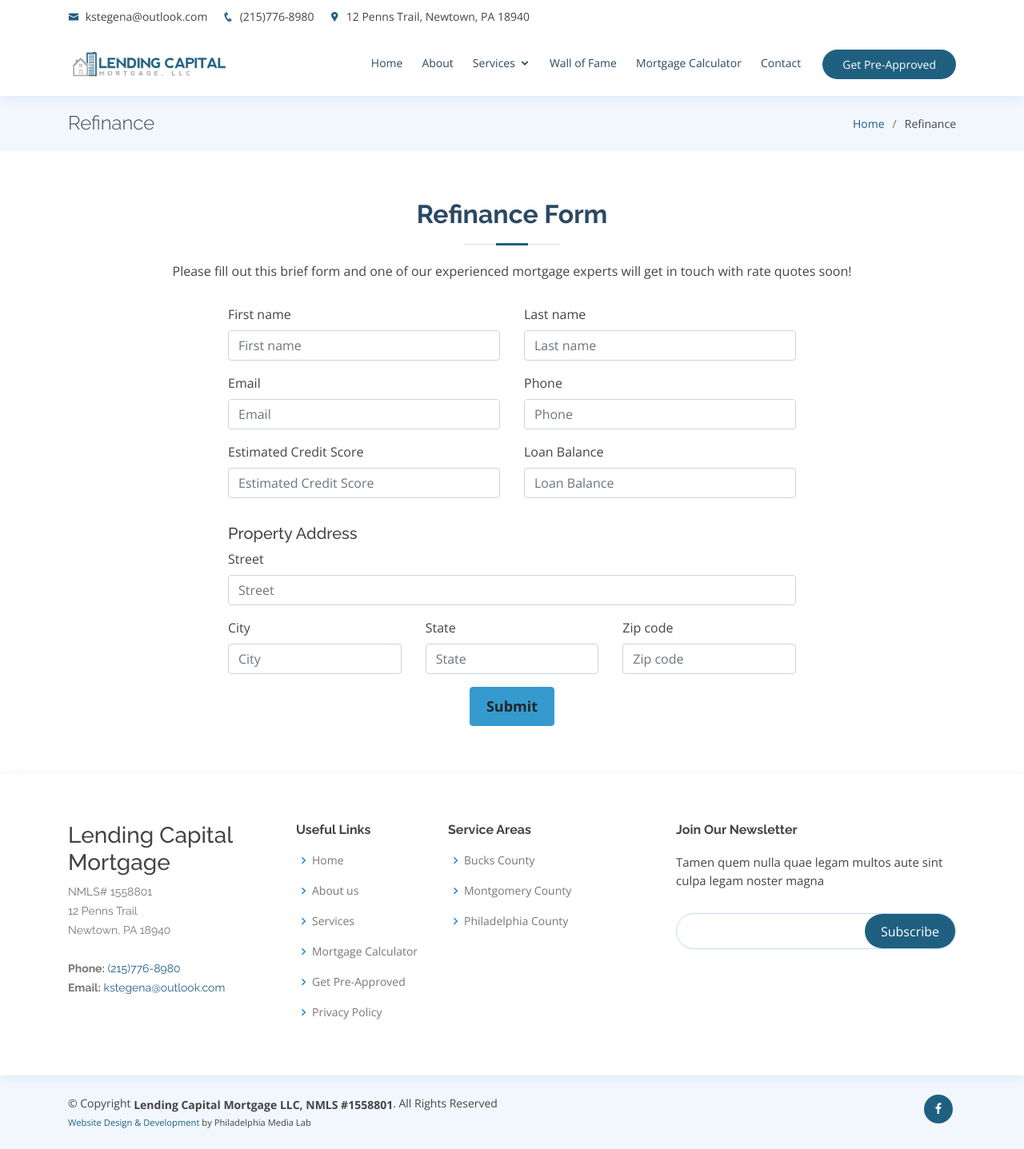
After one commit to jtangir87/lendingcapitalmortgage, a Django app: page /refinance in a window 1280 px wide. The commit adds this page. Shown: the whole page at 80% size. Run offline with Django 3.2, Linux system fonts and the light colour scheme; some libraries are stand-ins or nearby versions.

Commit message:
round of changes

```diff
--- a/lendingcapitalmortgage/static/css/style.css
+++ b/lendingcapitalmortgage/static/css/style.css
@@ -229,7 +229,7 @@ h1, h2, h3, h4, h5, h6 {
   border-bottom: 2px solid #fff;
 }
 
-.nav-menu a:hover, .nav-menu .active > a, .nav-menu li:hover > a {
+.nav-menu a:hover, .nav-menu li:hover > a {
   color: #1f6081;
   border-color: #1f6081;
 }
@@ -449,7 +449,7 @@ h1, h2, h3, h4, h5, h6 {
 --------------------------------------------------------------*/
 #hero {
   width: 100%;
-  height: 90vh;
+  height: 95vh;
   background: linear-gradient(
     rgba(0, 0, 0, 0.3),
     rgba(0, 0, 0, 0.3)
@@ -1128,6 +1128,11 @@ section {
     rgba(0, 0, 0, 0.5)
   ), url("../img/calc-banner-bg.jpg") center center;
   background-size: cover;
+  min-height: 40vh;
+}
+
+#mortgageCalcBanner .container {
+  padding: 40px 10px;
 }
 
 #mortgageCalcBanner h3 {
@@ -1852,3 +1857,17 @@ span {
   border-color: #d2cece;
   color: #006aff;
 }
+
+.submit-btn {
+  background-color: #359BCE;
+  border-color: #359BCE;
+  padding: 10px 20px;
+  font-size: 18px;
+  font-weight: 700;
+}
+
+.submit-btn:hover {
+  background-color: #246E94;
+  border-color: #246E94;
+  color:white;
+}
--- /dev/null
+++ b/pages/forms.py
@@ -0,0 +1,25 @@
+from django import forms
+
+
+class PreApprovalForm(forms.Form):
+    first_name = forms.CharField(max_length=50)
+    last_name = forms.CharField(max_length=50)
+    email = forms.EmailField()
+    phone = forms.CharField(max_length=15)
+    credit_score = forms.IntegerField(label="Estimated Credit Score")
+    purchase_price = forms.IntegerField(label="Purchase Price", required=False)
+    down_payment = forms.IntegerField(
+        label="Down Payment Amount", required=False)
+
+
+class RefinanceForm(forms.Form):
+    first_name = forms.CharField(max_length=50)
+    last_name = forms.CharField(max_length=50)
+    email = forms.EmailField()
+    phone = forms.CharField(max_length=15)
+    credit_score = forms.IntegerField(label="Estimated Credit Score")
+    loan_balance = forms.IntegerField(label="Loan Balance")
+    address = forms.CharField(max_length=100, required=False, label="Street")
+    city = forms.CharField(max_length=100, required=False)
+    state = forms.CharField(max_length=25, required=False)
+    zip_code = forms.CharField(max_length=6, required=False)
--- a/pages/urls.py
+++ b/pages/urls.py
@@ -17,6 +17,8 @@ Including another URLconf
 from django.urls import path
 from django.views.generic import TemplateView
 
+from .views import pre_approval_page, refinance_page
+
 urlpatterns = [
     path('', TemplateView.as_view(template_name='pages/home.html'), name="home"),
     path('about', TemplateView.as_view(
@@ -25,4 +27,10 @@ urlpatterns = [
         template_name='pages/contact.html'), name="contact"),
     path('mortgage-calculator', TemplateView.as_view(
         template_name='pages/mortgage_calc.html'), name="mortgage_calc"),
+    path('thank-you', TemplateView.as_view(
+        template_name='pages/thank_you.html'), name="thank_you"),
+
+    path("pre-approval", pre_approval_page, name="pre_approval_form"),
+    path("refinance", refinance_page, name="refinance_form"),
+
 ]
--- a/pages/views.py
+++ b/pages/views.py
@@ -1,3 +1,98 @@
 from django.shortcuts import render
+from django.template.loader import get_template
+from django.core.mail import send_mail
+from django.http import HttpResponseRedirect
+from django.urls import reverse
+
+from .forms import PreApprovalForm, RefinanceForm
 
 # Create your views here.
+
+
+def pre_approval_page(request):
+    if request.method == "POST":
+        form = PreApprovalForm(request.POST or None)
+        if form.is_valid():
+
+            ### SEND EMAIL TO LCM ###
+            template = get_template("emails/pre_approval_request.txt")
+            context = {
+                "first_name": form.cleaned_data.get('first_name'),
+                "last_name": form.cleaned_data.get('last_name'),
+                "email": form.cleaned_data.get('email'),
+                "phone": form.cleaned_data.get('phone'),
+                "credit_score": form.cleaned_data.get('credit_score'),
+                "purchase_price": form.cleaned_data.get('purchase_price'),
+                "down_payment": form.cleaned_data.get('down_payment'),
+            }
+            content = template.render(context)
+            send_mail(
+                "New Pre-Approval Request",
+                content,
+                "LCM WEBSITE <donotreply@philadelphiamedialab.com>",
+                ["kstegena@outlook.com"],
+                fail_silently=False,
+            )
+
+            return HttpResponseRedirect(reverse("thank_you"))
+
+        else:
+            errors = form.errors
+            form = PreApprovalForm(request.POST)
+
+            context = {
+                "errors": errors,
+                "form": form,
+            }
+
+    else:
+        form = PreApprovalForm()
+        context = {"form": form}
+
+    return render(request, "pages/pre_approval_form.html", context)
+
+
+def refinance_page(request):
+    if request.method == "POST":
+        form = RefinanceForm(request.POST or None)
+        if form.is_valid():
+
+            ### SEND EMAIL TO LCM ###
+            template = get_template("emails/refinance_request.txt")
+            context = {
+                "first_name": form.cleaned_data.get('first_name'),
+                "last_name": form.cleaned_data.get('last_name'),
+                "email": form.cleaned_data.get('email'),
+                "phone": form.cleaned_data.get('phone'),
+                "credit_score": form.cleaned_data.get('credit_score'),
+                "loan_balance": form.cleaned_data.get('loan_balance'),
+                "address": form.cleaned_data.get('address'),
+                "city": form.cleaned_data.get('city'),
+                "state": form.cleaned_data.get('state'),
+                "zip_code": form.cleaned_data.get('zip_code'),
+            }
+            content = template.render(context)
+            send_mail(
+                "New Refinance Request",
+                content,
+                "LCM WEBSITE <donotreply@philadelphiamedialab.com>",
+                ["kstegena@outlook.com"],
+                fail_silently=False,
+            )
+
+            return HttpResponseRedirect(reverse("thank_you"))
+
+        else:
+            errors = form.errors
+            form = RefinanceForm(request.POST)
+
+            context = {
+                "errors": errors,
+                "form": form,
+            }
+
+    else:
+        form = RefinanceForm()
+        context = {"form": form}
+
+    return render(request, "pages/refinance_form.html", context)
--- a/templates/base.html
+++ b/templates/base.html
@@ -72,8 +72,8 @@
 
       <nav class="nav-menu d-none d-lg-block">
         <ul>
-          <li {% if request.resolver_match.view_name == 'home' %}class="active"{% endif %}><a href="{% url 'home' %}">Home</a></li>
-          <li {% if request.resolver_match.view_name == 'about' %}class="active"{% endif %}><a href="{% url 'about' %}">About</a></li>
+          <li><a href="{% url 'home' %}">Home</a></li>
+          <li><a href="{% url 'about' %}">About</a></li>
           <li class="drop-down"><a href="">Services</a>
             <ul>
               <li><a href="#">Conventional Lending</a></li>
@@ -85,13 +85,13 @@
             </ul>
           </li>
           <li><a href="#services">Wall of Fame</a></li>
-          <li {% if request.resolver_match.view_name == 'mortgage_calc' %}class="active"{% endif %}><a href="{% url 'mortgage_calc' %}">Mortgage Calculator</a></li>
-          <li {% if request.resolver_match.view_name == 'contact' %}class="active"{% endif %}><a href="{% url 'contact' %}">Contact</a></li>
+          <li><a href="{% url 'mortgage_calc' %}">Mortgage Calculator</a></li>
+          <li><a href="{% url 'contact' %}">Contact</a></li>
 
         </ul>
       </nav><!-- .nav-menu -->
 
-      <a href="#appointment" class="appointment-btn scrollto">Get Pre-Approved</a>
+      <a href="{% url 'pre_approval_form' %}" class="appointment-btn scrollto">Get Pre-Approved</a>
 
     </div>
   </header><!-- End Header -->
--- /dev/null
+++ b/templates/pages/refinance_form.html
@@ -0,0 +1,100 @@
+{% extends 'base.html' %}
+{% load static %}
+{% load bootstrap4 %}
+
+{% block title %} Get Pre-Approved | Lending Capital Mortgage
+{% endblock title %}
+
+{% block content %}
+
+  <main id="main">
+
+    <!-- ======= Breadcrumbs Section ======= -->
+    <section class="breadcrumbs">
+      <div class="container">
+
+        <div class="d-flex justify-content-between align-items-center">
+          <h2>Refinance</h2>
+          <ol>
+            <li><a href="{% url 'home' %}">Home</a></li>
+            <li>Refinance</li>
+          </ol>
+        </div>
+
+      </div>
+    </section><!-- End Breadcrumbs Section -->
+
+    <section id="refiSection" class="refi-section">
+      <div class="container">
+
+        <div class="section-title">
+          <h2>Refinance Form</h2>
+          <p>Please fill out this brief form and one of our experienced mortgage experts will get in touch with rate quotes soon!</p>
+        </div>
+
+        <div class="col-lg-8 mx-auto">
+          <form method="POST">
+            {% csrf_token %}
+            {% bootstrap_form_errors form %}
+            <div class="row">
+              <div class="col-md-6">
+                {% bootstrap_field form.first_name %}
+              </div>
+              <div class="col-md-6">
+                {% bootstrap_field form.last_name %}
+              </div>
+            </div>
+
+            <div class="row">
+              <div class="col-md-6">
+                {% bootstrap_field form.email %}
+              </div>
+              <div class="col-md-6">
+                {% bootstrap_field form.phone %}
+              </div>
+            </div>
+
+            <div class="row">
+              <div class="col-md-6">
+                {% bootstrap_field form.credit_score %}
+              </div>
+              <div class="col-md-6">
+                {% bootstrap_field form.loan_balance %}
+              </div>
+            </div>
+
+            <h5 class="mt-3">Property Address</h5>
+            <div class="row">
+              <div class="col-md-12">
+                {% bootstrap_field form.address %}
+              </div>
+
+            </div>
+
+            <div class="row">
+              <div class="col-md-4">
+                {% bootstrap_field form.city %}
+              </div>
+              <div class="col-md-4">
+                {% bootstrap_field form.state %}
+              </div>
+              <div class="col-md-4">
+                {% bootstrap_field form.zip_code %}
+              </div>
+            </div>
+
+            <div class="row">
+              <div class="col-md-12 text-center">
+                <button type="submit" class="btn submit-btn">Submit</button>
+              </div>
+            </div>
+
+          </form>
+        </div>
+      </div>
+    </section>
+
+  </main><!-- End #main -->
+
+
+{% endblock content %}
```
Also changed, not shown: templates/emails/pre_approval_request.txt (added, +9 -0 lines), templates/emails/refinance_request.txt (added, +12 -0 lines), templates/pages/home.html (+6 -6 lines), templates/pages/pre_approval_form.html (added, +83 -0 lines), templates/pages/thank_you.html (added, +40 -0 lines).
